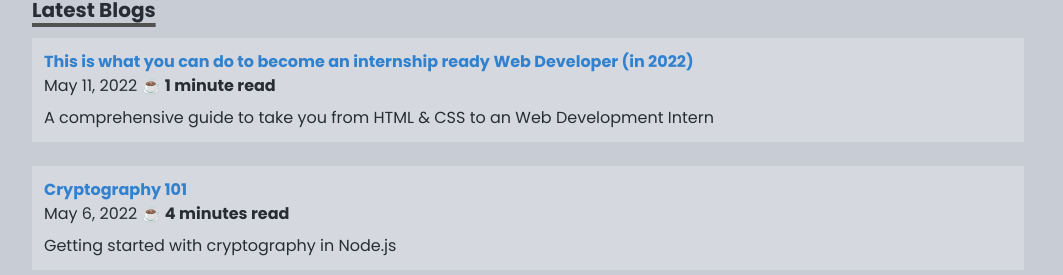
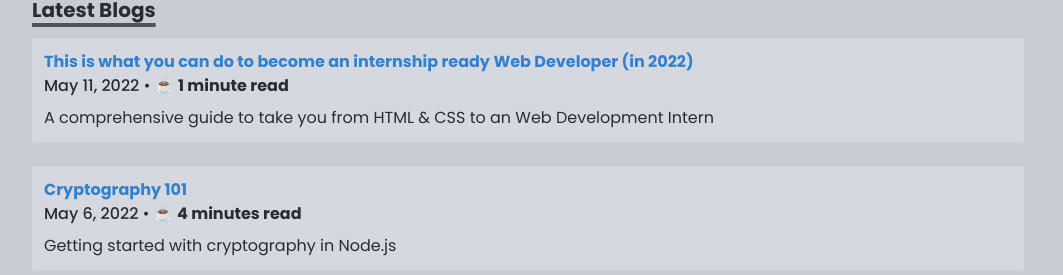
Before and after one commit to rosekamallove/rosekamal.love, a Next.js app: page / in a window 1280 px wide. Shown: the part 493-768 px from the top of the page, without its empty margins (112-1175 px from the left). Built offline with nearby package versions, Linux system fonts and the light colour scheme.

Commit message:
minor: improvements

```diff
--- a/components/date.js
+++ b/components/date.js
@@ -7,7 +7,8 @@ export default function Date({ dateString }) {
       style={{
         padding: '0px',
         margin: '0px',
-        fontFamily: 'Poppins'
+        fontFamily: 'Poppins',
+        fontWeight: '500'
       }}
       dateTime={dateString}
     >
--- a/components/render-blog-list.js
+++ b/components/render-blog-list.js
@@ -36,7 +36,8 @@ export const RenderBlogs = ({ allPostsData, renderDescription, count }) => {
                         <strong>{title}</strong>
                       </LinkOverlay>
                       <Box>
-                        <Date dateString={date} />{' '}
+                        <Date dateString={date} />
+                        {' • '}
                         <strong>
                           ☕ {Math.ceil(words / 225)}{' '}
                           {Math.ceil(words / 255) == 1 ? 'minute' : 'minutes'}{' '}
--- a/pages/blogs/[id].js
+++ b/pages/blogs/[id].js
@@ -87,7 +87,8 @@ export default function Post({ postData, id }) {
           <Section delay={0.1}>
             <Heading variant="h2">{postData.title}</Heading>
             <div>
-              <Date dateString={postData.date} />{' '}
+              <Date dateString={postData.date} />
+              {' • '}
               <strong>
                 ☕ {Math.ceil(wordCounter(postData.contentHtml) / 225)}{' '}
                 {Math.ceil(wordCounter(postData.contentHtml) / 255) == 1
```
